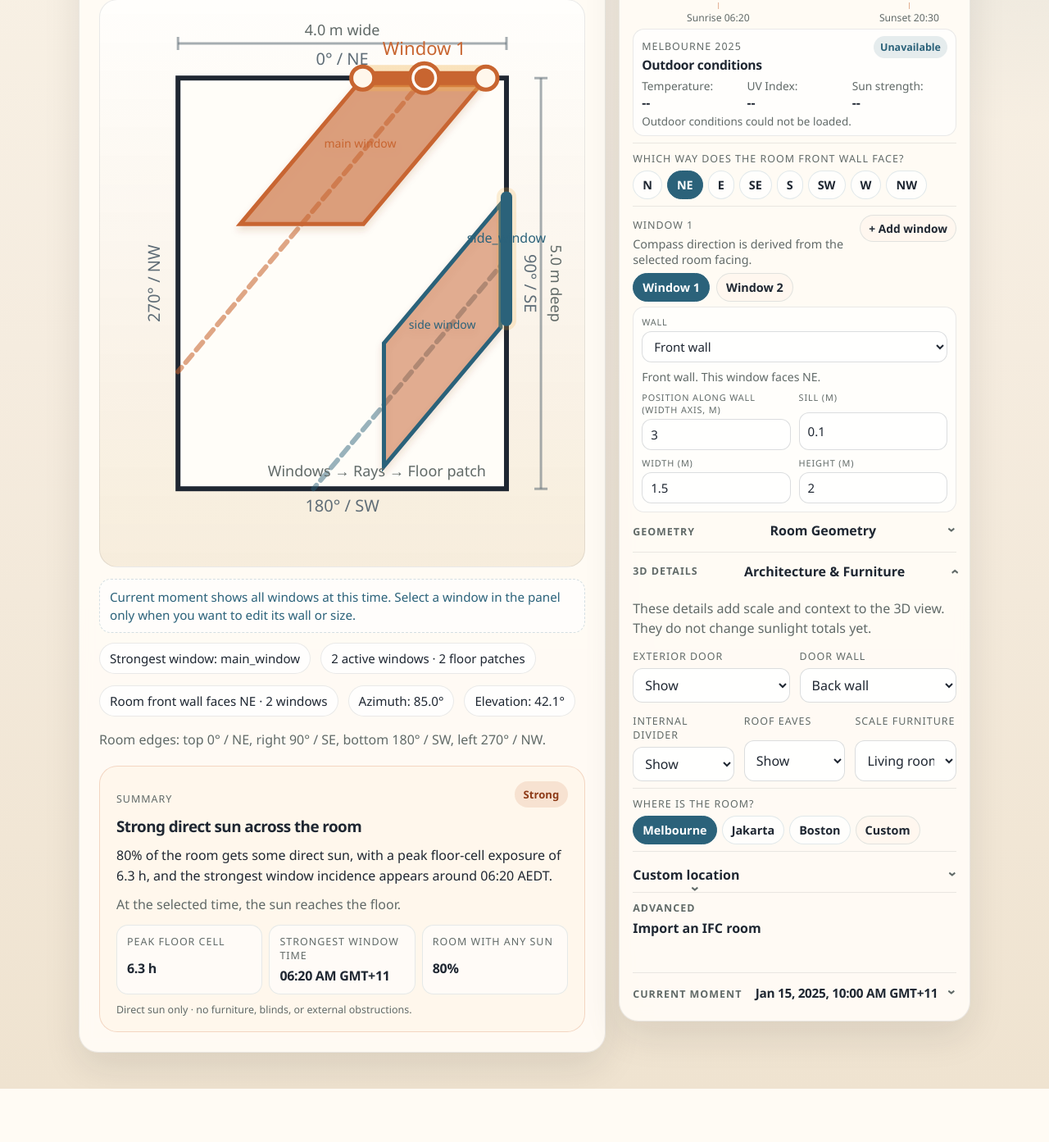
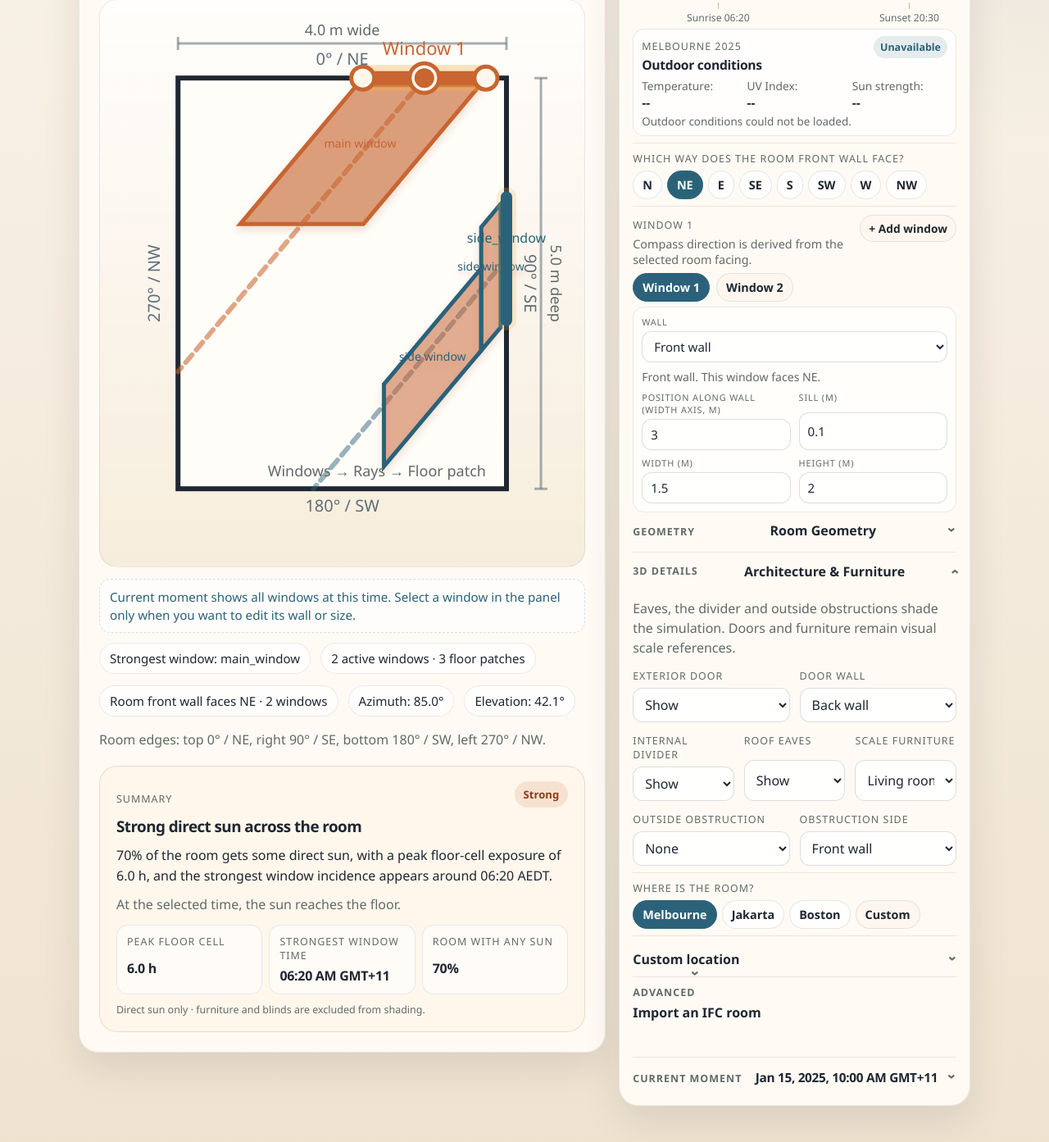
Before and after one commit to adhni/sunlight_house_project, a Flask app: page / in a window 1280 px wide, after a click that opens the changed part. Shown: the part 479-1872 px from the top of the page at 82% size. Before the commit the page ends 1807 px from the top, so only its background shows below. Run offline with Flask 3, Linux system fonts and the light colour scheme; some libraries are stand-ins or nearby versions.

Commit message:
Add sunlight obstruction physics

```diff
--- a/app.py
+++ b/app.py
@@ -25,6 +25,7 @@ _DAY_ANIMATION_CACHE_MAX = 24
 _SCENE_TOGGLE_VALUES = {"0", "1"}
 _SCENE_DOOR_WALLS = {"north", "south", "east", "west"}
 _SCENE_FURNITURE_PRESETS = {"none", "living", "dining", "bedroom"}
+_SCENE_EXTERNAL_PRESETS = {"none", "fence", "building"}
 _day_animation_cache: OrderedDict[tuple, dict[str, object]] = OrderedDict()
 _day_animation_cache_lock = Lock()
 
@@ -46,7 +47,7 @@ from sunlight_house.config import (
     main_window,
     window_on_wall,
 )
-from sunlight_house.geometry import Room, Window
+from sunlight_house.geometry import ObstructionBox, Room, Window
 from sunlight_house.ifc_import import IfcImportError, import_ifc_room
 from sunlight_house.insights import summarize_direct_sun
 
@@ -86,6 +87,8 @@ def create_app() -> Flask:
                 "scene_partition_enabled",
                 "scene_eaves_enabled",
                 "scene_furniture_preset",
+                "scene_external_obstruction",
+                "scene_external_wall",
             ):
                 form_values[hidden_key] = safe_values[hidden_key]
             config, selected_moment = build_config_and_moment(safe_values)
@@ -140,7 +143,7 @@ def create_app() -> Flask:
 
     @app.get("/api/scene-details")
     def api_scene_details():
-        """Return visual-only 3D details without running sunlight analysis."""
+        """Return scene geometry without running sunlight analysis."""
         defaults = default_form_values()
         raw_values = defaults | {key: value for key, value in request.args.items() if value != ""}
 
@@ -277,6 +280,8 @@ def default_form_values() -> dict[str, str]:
         "scene_partition_enabled": "1",
         "scene_eaves_enabled": "1",
         "scene_furniture_preset": "living",
+        "scene_external_obstruction": "none",
+        "scene_external_wall": "north",
         "day_step_minutes": str(scenario.day_step_minutes),
         "year_step_hours": str(scenario.year_step_hours),
     }
@@ -399,6 +404,7 @@ def build_config_and_moment(form_values: dict[str, str]) -> tuple[SimulationConf
     year_step_hours = parse_positive_int(form_values["year_step_hours"], "Yearly step", max_val=_MAX_YEAR_STEP_HOURS)
 
     year = selected_date.year
+    scene_details = build_scene_details(form_values, room)
     config = SimulationConfig(
         location=Location(
             name=location_name,
@@ -412,6 +418,7 @@ def build_config_and_moment(form_values: dict[str, str]) -> tuple[SimulationConf
         day_step_minutes=day_step_minutes,
         year_step_hours=year_step_hours,
         window_facing_label=facing_label,
+        obstructions=build_sunlight_obstructions(scene_details),
     )
 
     moment = datetime.combine(selected_date, selected_time, tzinfo=timezone)
@@ -510,6 +517,9 @@ def snapshot_payload(
                     "window_name": patch.window_name,
                     "intensity": patch.intensity,
                     "polygon_xy": patch.polygon_xy.tolist(),
+                    "source_center_xyz": (
+                        patch.source_center_xyz.tolist() if patch.source_center_xyz is not None else None
+                    ),
                 }
                 for patch in snapshot.patches
             ],
@@ -581,6 +591,15 @@ def _day_animation_cache_key(config: SimulationConfig, target_date: date) -> tup
         )
         for window in config.windows
     )
+    obstructions = tuple(
+        (
+            obstruction.name,
+            tuple(float(value) for value in obstruction.minimum),
+            tuple(float(value) for value in obstruction.maximum),
+            obstruction.scope,
+        )
+        for obstruction in config.obstructions
+    )
     return (
         target_date.isoformat(),
         float(config.location.latitude),
@@ -590,6 +609,7 @@ def _day_animation_cache_key(config: SimulationConfig, target_date: date) -> tup
         float(config.room.depth),
         float(config.room.height),
         windows,
+        obstructions,
         config.window_facing_label,
         _ANIMATION_STEP_MINUTES,
     )
@@ -618,6 +638,9 @@ def _animation_snapshot_payload(config: SimulationConfig, moment: datetime) -> d
                     "window_name": patch.window_name,
                     "intensity": patch.intensity,
                     "polygon_xy": patch.polygon_xy.tolist(),
+                    "source_center_xyz": (
+                        patch.source_center_xyz.tolist() if patch.source_center_xyz is not None else None
+                    ),
                 }
                 for patch in snapshot.patches
             ],
@@ -723,7 +746,7 @@ def normalize_form_values(form_values: dict[str, str], config: SimulationConfig)
 
 
 def build_scene_details(form_values: dict[str, str], room: Room) -> dict[str, object]:
-    """Build lightweight visual-only scene details sized to the current room."""
+    """Build architectural scene details sized to the current room."""
 
     def scene_toggle(key: str, label: str) -> bool:
         value = str(form_values.get(key, "")).strip()
@@ -737,6 +760,12 @@ def build_scene_details(form_values: dict[str, str], room: Room) -> dict[str, ob
     furniture_preset = str(form_values.get("scene_furniture_preset", "")).strip().lower()
     if furniture_preset not in _SCENE_FURNITURE_PRESETS:
         raise ValueError("3D furniture preset must be none, living, dining, or bedroom.")
+    external_preset = str(form_values.get("scene_external_obstruction", "")).strip().lower()
+    if external_preset not in _SCENE_EXTERNAL_PRESETS:
+        raise ValueError("Outside obstruction must be none, fence, or building.")
+    external_wall = str(form_values.get("scene_external_wall", "")).strip().lower()
+    if external_wall not in _SCENE_DOOR_WALLS:
+        raise ValueError("Outside obstruction wall must be north, south, east, or west.")
 
     wall_length = room.width if door_wall in {"north", "south"} else room.depth
     door_width = min(0.9, wall_length * 0.28)
@@ -754,9 +783,34 @@ def build_scene_details(form_values: dict[str, str], room: Room) -> dict[str, ob
     eave_depth = min(0.5, max(min(room.width, room.depth) * 0.11, 0.04))
     partition_start = [room.width * 0.56, room.depth * 0.58]
     partition_end = [room.width * 0.94, room.depth * 0.58]
+    external_wall_length = room.width if external_wall in {"north", "south"} else room.depth
+    if external_preset == "fence":
+        external_width = external_wall_length * 0.7
+        external_height = min(1.8, room.height * 0.62)
+        external_distance = max(0.7, min(room.width, room.depth) * 0.18)
+        external_thickness = min(0.16, max(min(room.width, room.depth) * 0.025, 0.06))
+    else:
+        external_width = external_wall_length * 0.9
+        external_height = room.height * 1.35
+        external_distance = max(1.2, min(room.width, room.depth) * 0.3)
+        external_thickness = min(0.5, max(min(room.width, room.depth) * 0.08, 0.18))
+    external_center_span = external_wall_length * 0.5
+    if external_wall == "north":
+        external_center = [external_center_span, room.depth + external_distance, external_height / 2.0]
+        external_size = [external_width, external_thickness, external_height]
+    elif external_wall == "south":
+        external_center = [external_center_span, -external_distance, external_height / 2.0]
+        external_size = [external_width, external_thickness, external_height]
+    elif external_wall == "east":
+        external_center = [room.width + external_distance, external_center_span, external_height / 2.0]
+        external_size = [external_thickness, external_width, external_height]
+    else:
+        external_center = [-external_distance, external_center_span, external_height / 2.0]
+        external_size = [external_thickness, external_width, external_height]
     return {
-        "version": 1,
-        "visual_only": True,
+        "version": 2,
+        "visual_only": False,
+        "room_bounds": {"width": room.width, "depth": room.depth, "height": room.height},
         "door": {
             "enabled": scene_toggle("scene_door_enabled", "3D door"),
             "wall": door_wall,
@@ -768,6 +822,7 @@ def build_scene_details(form_values: dict[str, str], room: Room) -> dict[str, ob
         },
         "internal_wall": {
             "enabled": scene_toggle("scene_partition_enabled", "3D internal wall"),
+            "affects_sunlight": True,
             "start_xy": partition_start,
             "end_xy": partition_end,
             "height": min(2.4, room.height * 0.86),
@@ -776,11 +831,91 @@ def build_scene_details(form_values: dict[str, str], room: Room) -> dict[str, ob
         "roof": {
             "enabled": True,
             "eaves_enabled": scene_toggle("scene_eaves_enabled", "3D eaves"),
+            "eaves_affect_sunlight": True,
             "eave_depth": eave_depth,
             "thickness": min(0.12, max(room.height * 0.035, 0.03)),
         },
-        "furniture": {"preset": furniture_preset},
+        "external_obstruction": {
+            "enabled": external_preset != "none",
+            "affects_sunlight": True,
+            "preset": external_preset,
+            "wall": external_wall,
+            "center_xyz": external_center,
+            "size_xyz": external_size,
+        },
+        "furniture": {"preset": furniture_preset, "affects_sunlight": False},
     }
+
+
+def build_sunlight_obstructions(scene_details: dict[str, object]) -> tuple[ObstructionBox, ...]:
+    """Convert sunlight-affecting scene details into ray-testable boxes."""
+    boxes: list[ObstructionBox] = []
+    internal_wall = scene_details["internal_wall"]
+    if internal_wall["enabled"]:
+        start_x, start_y = internal_wall["start_xy"]
+        end_x, end_y = internal_wall["end_xy"]
+        half_thickness = internal_wall["thickness"] / 2.0
+        boxes.append(
+            ObstructionBox(
+                name="internal-divider",
+                minimum=[min(start_x, end_x) - half_thickness, min(start_y, end_y) - half_thickness, 0.0],
+                maximum=[
+                    max(start_x, end_x) + half_thickness,
+                    max(start_y, end_y) + half_thickness,
+                    internal_wall["height"],
+                ],
+                scope="interior",
+            )
+        )
+
+    roof = scene_details["roof"]
+    if roof["eaves_enabled"]:
+        room = scene_details["room_bounds"]
+        width, depth, height = room["width"], room["depth"], room["height"]
+        eave_depth = roof["eave_depth"]
+        half_thickness = roof["thickness"] / 2.0
+        boxes.extend(
+            [
+                ObstructionBox(
+                    name="north-eave",
+                    minimum=[-eave_depth, depth, height - half_thickness],
+                    maximum=[width + eave_depth, depth + eave_depth, height + half_thickness],
+                    scope="exterior",
+                ),
+                ObstructionBox(
+                    name="south-eave",
+                    minimum=[-eave_depth, -eave_depth, height - half_thickness],
+                    maximum=[width + eave_depth, 0.0, height + half_thickness],
+                    scope="exterior",
+                ),
+                ObstructionBox(
+                    name="east-eave",
+                    minimum=[width, 0.0, height - half_thickness],
+                    maximum=[width + eave_depth, depth, height + half_thickness],
+                    scope="exterior",
+                ),
+                ObstructionBox(
+                    name="west-eave",
+                    minimum=[-eave_depth, 0.0, height - half_thickness],
+                    maximum=[0.0, depth, height + half_thickness],
+                    scope="exterior",
+                ),
+            ]
+        )
+
+    external = scene_details["external_obstruction"]
+    if external["enabled"]:
+        center = external["center_xyz"]
+        size = external["size_xyz"]
+        boxes.append(
+            ObstructionBox(
+                name=f"outside-{external['preset']}",
+                minimum=[center[index] - size[index] / 2.0 for index in range(3)],
+                maximum=[center[index] + size[index] / 2.0 for index in range(3)],
+                scope="exterior",
+            )
+        )
+    return tuple(boxes)
 
 
 def build_safe_form_values(form_values: dict[str, str], defaults: dict[str, str]) -> dict[str, str]:
@@ -836,6 +971,16 @@ def build_safe_form_values(form_values: dict[str, str], defaults: dict[str, str]
     furniture = str(form_values.get("scene_furniture_preset", defaults["scene_furniture_preset"])).strip().lower()
     safe["scene_furniture_preset"] = (
         furniture if furniture in _SCENE_FURNITURE_PRESETS else defaults["scene_furniture_preset"]
+    )
+    external_preset = str(
+        form_values.get("scene_external_obstruction", defaults["scene_external_obstruction"])
+    ).strip().lower()
+    safe["scene_external_obstruction"] = (
+        external_preset if external_preset in _SCENE_EXTERNAL_PRESETS else defaults["scene_external_obstruction"]
+    )
+    external_wall = str(form_values.get("scene_external_wall", defaults["scene_external_wall"])).strip().lower()
+    safe["scene_external_wall"] = (
+        external_wall if external_wall in _SCENE_DOOR_WALLS else defaults["scene_external_wall"]
     )
 
     window_facing = form_values.get("window_facing", defaults["window_facing"]).strip().upper()
--- a/static/app.js
+++ b/static/app.js
@@ -706,11 +706,13 @@
     };
   }
 
-  function currentQueryString({ includeSceneDetails = true } = {}) {
+  function currentQueryString({ includeVisualSceneDetails = true } = {}) {
     syncWindowsJsonFromEditor();
     const params = new URLSearchParams(new FormData(form));
-    if (!includeSceneDetails) {
-      sceneDetailInputs.forEach((input) => params.delete(input.name));
+    if (!includeVisualSceneDetails) {
+      sceneDetailInputs.forEach((input) => {
+        if (!input.hasAttribute("data-sunlight-effect")) params.delete(input.name);
+      });
     }
     return params.toString();
   }
@@ -1048,8 +1050,6 @@
       "location_name",
       "scene_door_enabled",
       "scene_door_wall",
-      "scene_partition_enabled",
-      "scene_eaves_enabled",
       "scene_furniture_preset",
     ].forEach((key) => params.delete(key));
     return params.toString();
@@ -2650,7 +2650,7 @@
   }
 
   async function fetchLongRangeExposure(force = false) {
-    const query = currentQueryString({ includeSceneDetails: false });
+    const query = currentQueryString({ includeVisualSceneDetails: false });
     if (!force && longRangePayload && longRangeQuery === query) {
       updateLongRangeDom();
       return;
@@ -2873,7 +2873,11 @@
 
   sceneDetailInputs.forEach((input) => {
     input.addEventListener("change", () => {
-      refreshSceneDetails();
+      if (input.hasAttribute("data-sunlight-effect")) {
+        scheduleRefresh("Updating sunlight obstructions...");
+      } else {
+        refreshSceneDetails();
+      }
     });
   });
 
--- a/sunlight_house/__init__.py
+++ b/sunlight_house/__init__.py
@@ -10,7 +10,7 @@ from .config import (
     wall_normal,
     window_on_wall,
 )
-from .geometry import Room, Window, intersects_window, project_to_floor
+from .geometry import ObstructionBox, Room, Window, intersects_window, project_to_floor, window_entry_intensity
 from .solar import SunPosition, generate_day_positions, generate_year_hourly_positions, generate_year_positions, get_sun_position, sun_vector
 
 __all__ = [
@@ -18,6 +18,7 @@ __all__ = [
     "LOCATION_PRESETS",
     "COMPASS_OPTIONS",
     "Room",
+    "ObstructionBox",
     "SimulationConfig",
     "Window",
     "SunPosition",
@@ -34,4 +35,5 @@ __all__ = [
     "sun_vector",
     "intersects_window",
     "project_to_floor",
+    "window_entry_intensity",
 ]
--- a/sunlight_house/config.py
+++ b/sunlight_house/config.py
@@ -4,7 +4,7 @@ from dataclasses import dataclass
 
 import numpy as np
 
-from .geometry import Room, Window
+from .geometry import ObstructionBox, Room, Window
 
 
 COMPASS_OPTIONS: tuple[tuple[str, float], ...] = (
@@ -60,6 +60,7 @@ class SimulationConfig:
     day_step_minutes: int = 10
     year_step_hours: int = 1
     window_facing_label: str = "N"
+    obstructions: tuple[ObstructionBox, ...] = ()
 
     @property
     def window_facing_deg(self) -> float:
--- a/templates/index.html
+++ b/templates/index.html
@@ -344,7 +344,7 @@
                   <strong id="summary-sunlit-fraction">{{ (initial_snapshot_payload.daily.exposure_grid.sunlit_fraction * 100)|round|int }}%</strong>
                 </article>
               </div>
-              <p class="summary-assumptions">Direct sun only · no furniture, blinds, or external obstructions.</p>
+              <p class="summary-assumptions">Direct sun only · furniture and blinds are excluded from shading.</p>
             </section>
           </article>
 
@@ -511,7 +511,7 @@
                   <strong>Architecture &amp; Furniture</strong>
                 </summary>
                 <div class="geometry-details-body scene-details-body">
-                  <p class="field-help">These details add scale and context to the 3D view. They do not change sunlight totals yet.</p>
+                  <p class="field-help">Eaves, the divider and outside obstructions shade the simulation. Doors and furniture remain visual scale references.</p>
                   <div class="field-row field-row-2">
                     <label>
                       <span>Exterior door</span>
@@ -533,14 +533,14 @@
                   <div class="field-row field-row-3">
                     <label>
                       <span>Internal divider</span>
-                      <select name="scene_partition_enabled" data-scene-detail>
+                      <select name="scene_partition_enabled" data-scene-detail data-sunlight-effect>
                         <option value="1" {% if form_values.scene_partition_enabled == '1' %}selected{% endif %}>Show</option>
                         <option value="0" {% if form_values.scene_partition_enabled == '0' %}selected{% endif %}>Hide</option>
                       </select>
                     </label>
                     <label>
                       <span>Roof eaves</span>
-                      <select name="scene_eaves_enabled" data-scene-detail>
+                      <select name="scene_eaves_enabled" data-scene-detail data-sunlight-effect>
                         <option value="1" {% if form_values.scene_eaves_enabled == '1' %}selected{% endif %}>Show</option>
                         <option value="0" {% if form_values.scene_eaves_enabled == '0' %}selected{% endif %}>Hide</option>
                       </select>
@@ -552,6 +552,25 @@
                         <option value="living" {% if form_values.scene_furniture_preset == 'living' %}selected{% endif %}>Living room</option>
                         <option value="dining" {% if form_values.scene_furniture_preset == 'dining' %}selected{% endif %}>Dining</option>
                         <option value="bedroom" {% if form_values.scene_furniture_preset == 'bedroom' %}selected{% endif %}>Bedroom</option>
+                      </select>
+                    </label>
+                  </div>
+                  <div class="field-row field-row-2">
+                    <label>
+                      <span>Outside obstruction</span>
+                      <select name="scene_external_obstruction" data-scene-detail data-sunlight-effect>
+                        <option value="none" {% if form_values.scene_external_obstruction == 'none' %}selected{% endif %}>None</option>
+                        <option value="fence" {% if form_values.scene_external_obstruction == 'fence' %}selected{% endif %}>Low fence</option>
+                        <option value="building" {% if form_values.scene_external_obstruction == 'building' %}selected{% endif %}>Nearby building</option>
+                      </select>
+                    </label>
+                    <label>
+                      <span>Obstruction side</span>
+                      <select name="scene_external_wall" data-scene-detail data-sunlight-effect>
+                        <option value="north" {% if form_values.scene_external_wall == 'north' %}selected{% endif %}>Front wall</option>
+                        <option value="east" {% if form_values.scene_external_wall == 'east' %}selected{% endif %}>Right wall</option>
+                        <option value="south" {% if form_values.scene_external_wall == 'south' %}selected{% endif %}>Back wall</option>
+                        <option value="west" {% if form_values.scene_external_wall == 'west' %}selected{% endif %}>Left wall</option>
                       </select>
                     </label>
                   </div>
```
Also changed, not shown: static/src/room3d.js (+43 -2 lines), sunlight_house/analysis.py (+17 -6 lines), sunlight_house/geometry.py (+207 -13 lines), tests/browser/room3d.spec.mjs (+24 -2 lines), tests/test_analysis.py (+18 -1 lines), tests/test_app.py (+50 -2 lines), tests/test_geometry.py (+61 -1 lines), README.md, static/room3d.bundle.js.
